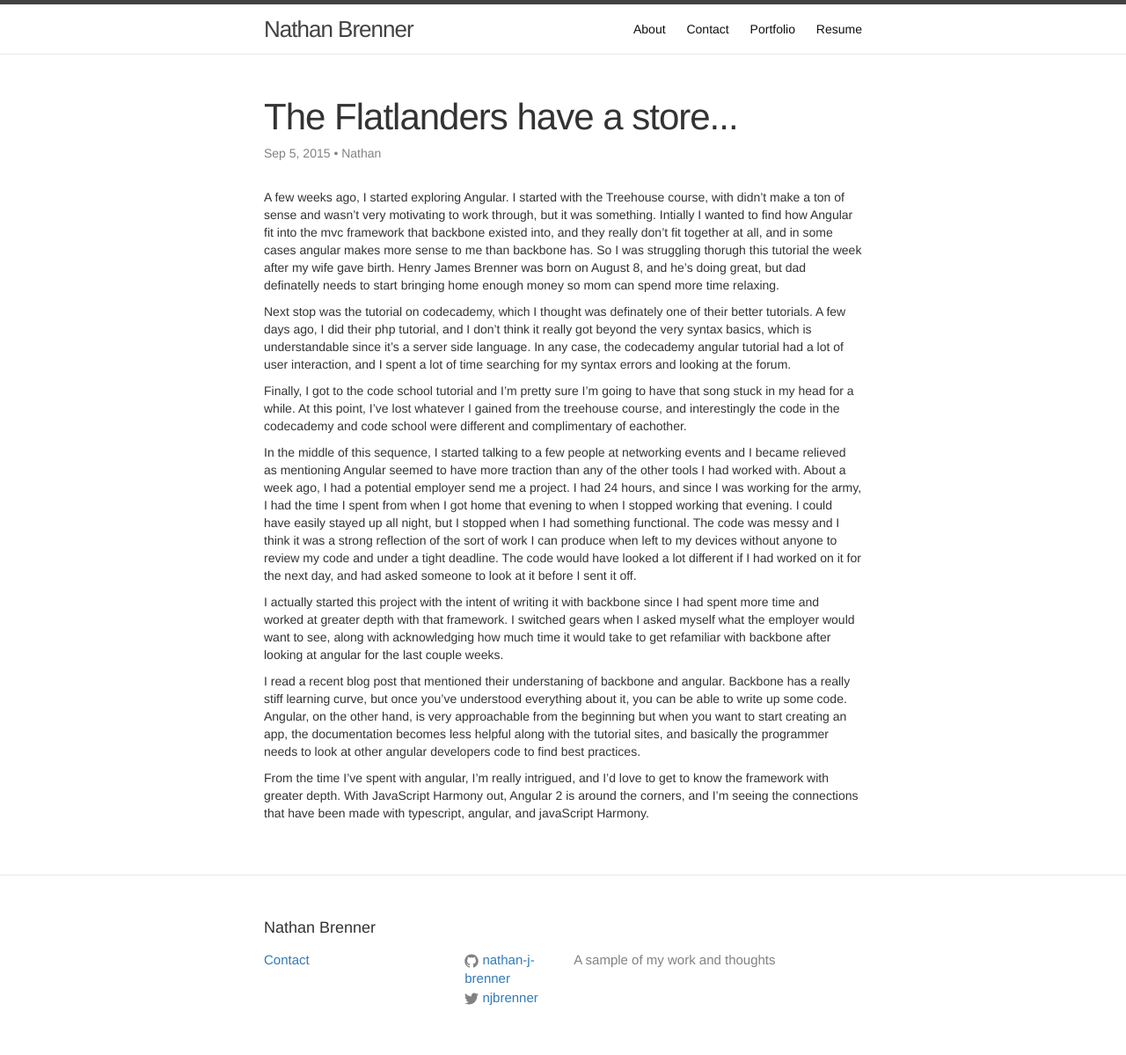
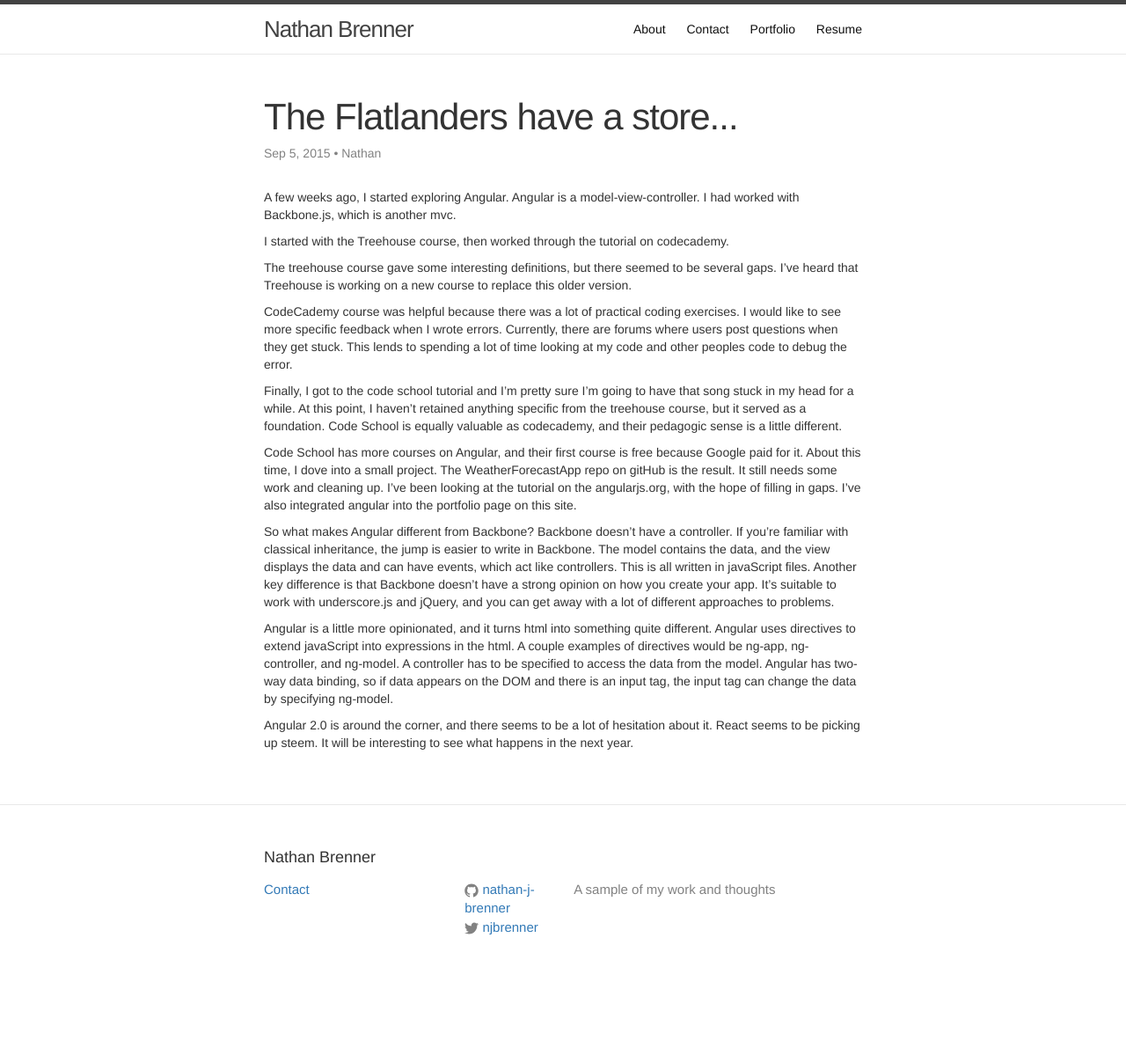
Before and after one commit to nathan-j-brenner/nathan-j-brenner.github.io, a Jekyll site: the page built from _posts/2015-09-05-flatlanders.md, in a window 1280 px wide. Shown: the whole page at 88% size. Built offline with Jekyll 4.4.1, drawn with Linux system fonts in a browser that asks for light colours; a script that is not in the unit is left out; comment, search, counter and statistics services are not loaded; after the commit the page ends 1119 px from its top, so only the background shows below that.

Commit message:
revisions for reading

```diff
--- a/_posts/2015-09-05-flatlanders.md
+++ b/_posts/2015-09-05-flatlanders.md
@@ -4,16 +4,20 @@ title: "The Flatlanders have a store..."
 date : 2015-09-05
 ---
 
-A few weeks ago, I started exploring Angular.  I started with the Treehouse course, with didn't make a ton of sense and wasn't very motivating to work through, but it was something.  Intially I wanted to find how Angular fit into the mvc framework that backbone existed into, and they really don't fit together at all, and in some cases angular makes more sense to me than backbone has.  So I was struggling thorugh this tutorial the week after my wife gave birth.  Henry James Brenner was born on August 8, and he's doing great, but dad definatelly needs to start bringing home enough money so mom can spend more time relaxing.
+A few weeks ago, I started exploring Angular. Angular is a model-view-controller.  I had worked with Backbone.js, which is another mvc.
 
-Next stop was the tutorial on codecademy, which I thought was definately one of their better tutorials. A few days ago, I did their php tutorial, and I don't think it really got beyond the very syntax basics, which is understandable since it's a server side language.  In any case, the codecademy angular tutorial had a lot of user interaction, and I spent a lot of time searching for my syntax errors and looking at the forum.
+I started with the Treehouse course, then worked through the tutorial on codecademy.
 
-Finally, I got to the code school tutorial and I'm pretty sure I'm going to have that song stuck in my head for a while.  At this point, I've lost whatever I gained from the treehouse course, and interestingly the code in the codecademy and code school were different and complimentary of eachother.
+The treehouse course gave some interesting definitions, but there seemed to be several gaps.  I've heard that Treehouse is working on a new course to replace this older version.
 
-In the middle of this sequence, I started talking to a few people at networking events and I became relieved as mentioning Angular seemed to have more traction than any of the other tools I had worked with. About a week ago, I had a potential employer send me a project.  I had 24 hours, and since I was working for the army, I had the time I spent from when I got home that evening to when I stopped working that evening.  I could have easily stayed up all night, but I stopped when I had something functional.  The code was messy and I think it was a strong reflection of the sort of work I can produce when left to my devices without anyone to review my code and under a tight deadline.  The code would have looked a lot different if I had worked on it for the next day, and had asked someone to look at it before I sent it off.
+CodeCademy course was helpful because there was a lot of practical coding exercises.  I would like to see more specific feedback when I wrote errors.  Currently, there are forums where users post questions when they get stuck.  This lends to spending a lot of time looking at my code and other peoples code to debug the error.
 
-I actually started this project with the intent of writing it with backbone since I had spent more time and worked at greater depth with that framework.  I switched gears when I asked myself what the employer would want to see, along with acknowledging how much time it would take to get refamiliar with backbone after looking at angular for the last couple weeks.
+Finally, I got to the code school tutorial and I'm pretty sure I'm going to have that song stuck in my head for a while.  At this point, I haven't retained anything specific from the treehouse course, but it served as a foundation. Code School is equally valuable as codecademy, and their pedagogic sense is a little different.
 
-I read a recent blog post that mentioned their understaning of backbone and angular.  Backbone has a really stiff learning curve, but once you've understood everything about it, you can be able to write up some code.  Angular, on the other hand, is very approachable from the beginning but when you want to start creating an app, the documentation becomes less helpful along with the tutorial sites, and basically the programmer needs to look at other angular developers code to find best practices.
+Code School has more courses on Angular, and their first course is free because Google paid for it.  About this time, I dove into a small project.  The WeatherForecastApp repo on gitHub is the result.  It still needs some work and cleaning up.  I've been looking at the tutorial on the angularjs.org, with the hope of filling in gaps.  I've also integrated angular into the portfolio page on this site.
 
-From the time I've spent with angular, I'm really intrigued, and I'd love to get to know the framework with greater depth.  With JavaScript Harmony out, Angular 2 is around the corners, and I'm seeing the connections that have been made with typescript, angular, and javaScript Harmony.
+So what makes Angular different from Backbone? Backbone doesn't have a controller.  If you're familiar with classical inheritance, the jump is easier to write in Backbone.  The model contains the data, and the view displays the data and can have events, which act like controllers.  This is all written in javaScript files.  Another key difference is that Backbone doesn't have a strong opinion on how you create your app.  It's suitable to work with underscore.js and jQuery, and you can get away with a lot of different approaches to problems.
+
+Angular is a little more opinionated, and it turns html into something quite different.  Angular uses directives to extend javaScript into expressions in the html.  A couple examples of directives would be ng-app, ng-controller, and ng-model.  A controller has to be specified to access the data from the model.   Angular has two-way data binding, so if data appears on the DOM and there is an input tag, the input tag can change the data by specifying ng-model.
+
+Angular 2.0 is around the corner, and there seems to be a lot of hesitation about it.  React seems to be picking up steem.  It will be interesting to see what happens in the next year.
```
Also changed, not shown: _posts/2015-09-06-distractions.md (+6 -8 lines), 4 other files.
